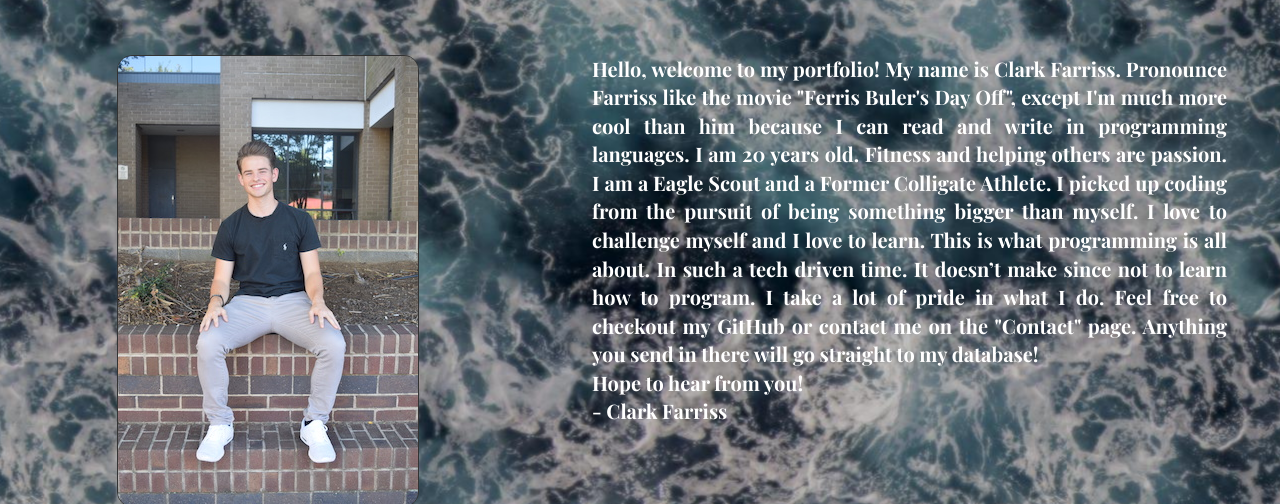
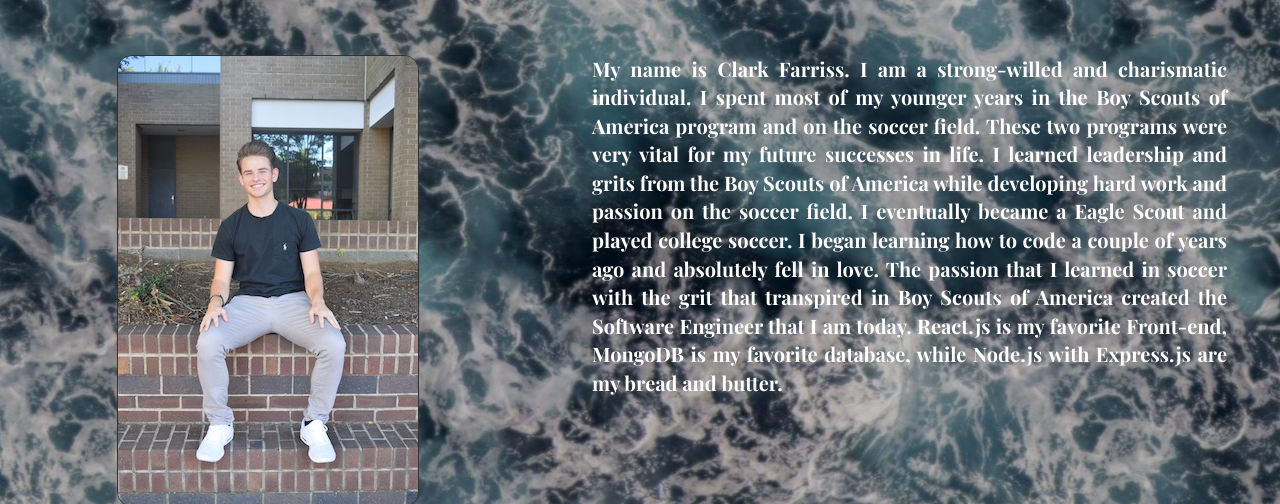
Before and after one commit to ClarkF704/ClarkF704.github.io, a website: page about.html in a window 1280 px wide. Shown: the part 119-623 px from the top of the page. Drawn offline with nearby package versions, Linux system fonts and the light colour scheme; a web font is replaced by a local one.

Commit message:
changed bio

```diff
--- a/about.html
+++ b/about.html
@@ -63,15 +63,7 @@
             </div>
             <div class="col-lg-7">
                 <div class="textCC">
-                    <p class="text-justify">Hello, welcome to my portfolio! My name is Clark Farriss. Pronounce Farriss like the movie "Ferris Buler's Day Off", except I'm much more cool than him because I can read and write in programming languages.
-                        I am 20 years old. Fitness and helping others are passion. I am a Eagle Scout and a Former Colligate Athlete. I picked up coding from the pursuit of being something bigger than myself. I love to challenge myself and I love to learn.
-                        This is what programming is all about. In such a tech driven time. It doesn’t make since not to learn how to program. I take a lot of pride in what I do. Feel free to checkout my GitHub or contact me on the "Contact" page. Anything you send in there will go
-                        straight to my database!
-
-                        <br>
-                        Hope to hear from you!
-                        <br>
-                        - Clark Farriss
+                    <p class="text-justify"> My name is Clark Farriss. I am a strong-willed and charismatic individual. I spent most of my younger years in the Boy Scouts of America program and on the soccer field. These two programs were very vital for my future successes in life. I learned leadership and grits from the Boy Scouts of America while developing hard work and passion on the soccer field. I eventually became a Eagle Scout and played college soccer. I began learning how to code a couple of years ago and absolutely fell in love. The passion that I learned in soccer with the grit that transpired in Boy Scouts of America created the Software Engineer that I am today. React.js is my favorite Front-end, MongoDB is my favorite database, while Node.js with Express.js are my bread and butter.
                     </p>
                 </div>
             </div>
```
